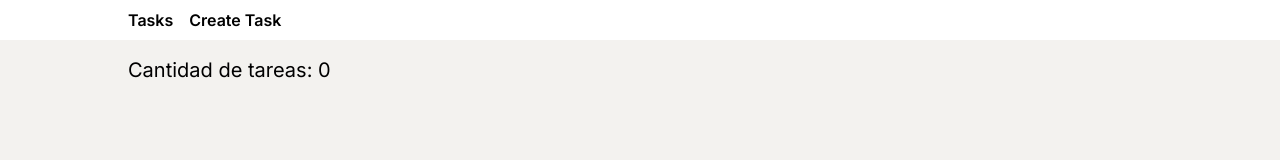
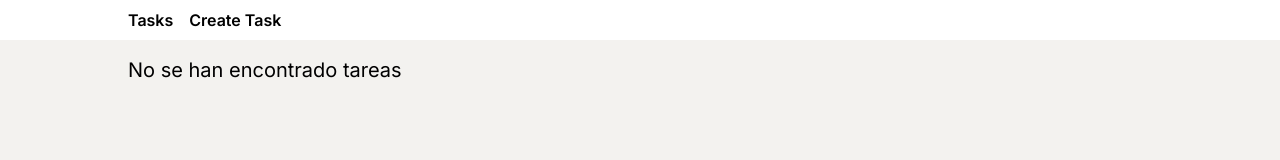
Before and after one commit to nahuRo/CRUD-TASK-NEXT13, a Next.js app: page / in a window 1280 px wide. Shown: the top 160 px of the page. Built offline with nearby package versions, Linux system fonts and the light colour scheme.

Commit message:
fix message

```diff
--- a/src/app/page.js
+++ b/src/app/page.js
@@ -8,7 +8,13 @@ export default function Home() {
 
 	return (
 		<section className="my-4 px-2 sm:px-0">
-			<div className="pb-4 text-xl">Cantidad de tareas: {tasks.length}</div>
+			<div className="pb-4 text-xl">
+				{tasks.length > 0 ? (
+					<span>Cantidad de tareas: {tasks.length} </span>
+				) : (
+					<span>No se han encontrado tareas</span>
+				)}
+			</div>
 			<div className="grid grid-cols-1 sm:grid-cols-container gap-4">
 				{tasks.map((task) => (
 					<TaskCard key={task.id} {...task} />
```
